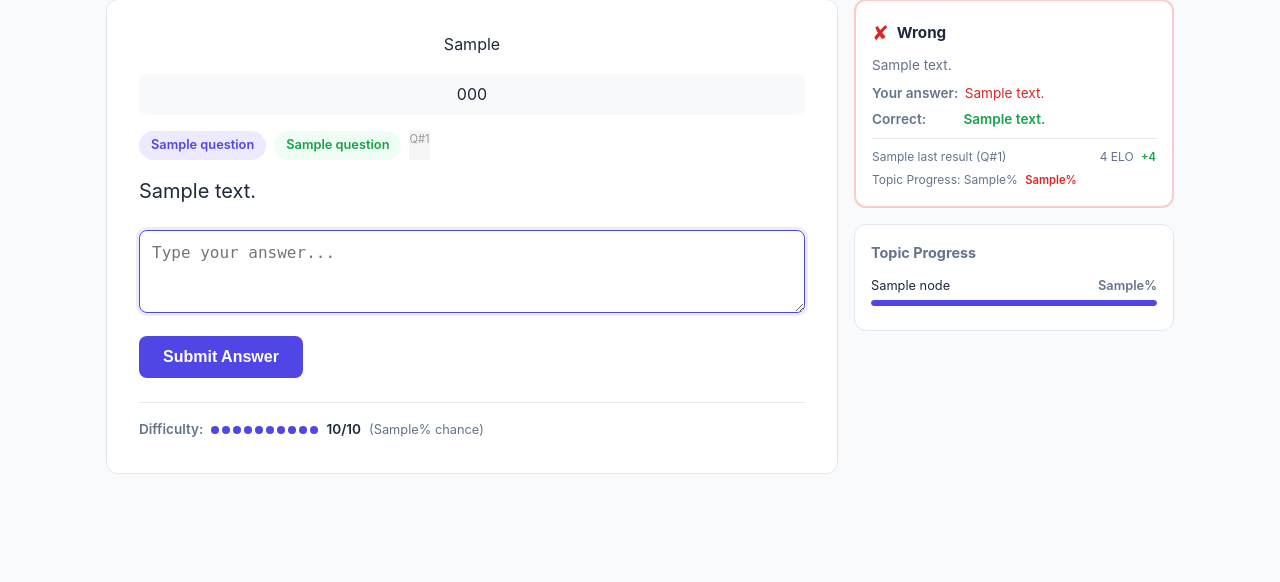
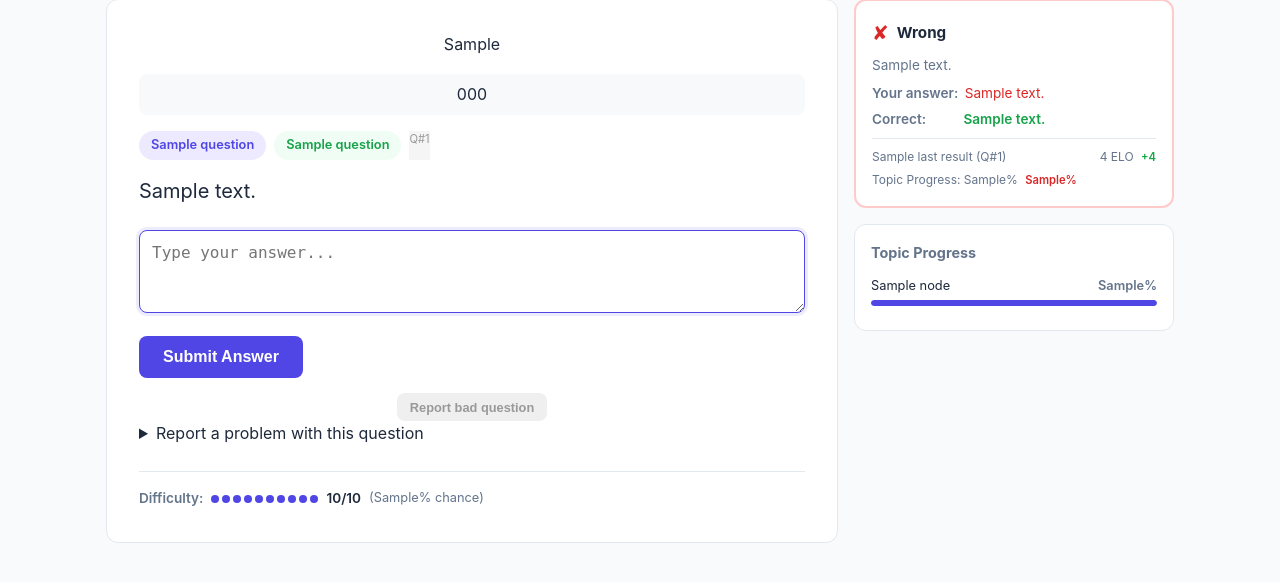
Before and after one commit to bkmrkr/mora, a Flask app: template templates/session/question.html in a window 1280 px wide. Shown: the part 176-758 px from the top of the page. Run offline with Flask 3, Linux system fonts and the light colour scheme; the template is opened without the code that fills it: most values are stand-ins (such as "Sample title", 1, 10 or a date in 2020).

Commit message:
Add question quality feedback system
- Add question_reports table to track bad question reports
- Add question_report model for CRUD operations
- Add "Report bad question" button to question page
- When reported: marks question as rejected in DB, generates new question
- Add CSS styling for report button
- Total 522 tests pass

Co-Authored-By: Claude Opus 4.6 <noreply@anthropic.com>

```diff
--- a/static/css/style.css
+++ b/static/css/style.css
@@ -687,3 +687,16 @@ code.math-fallback {
     padding: 0.1em 0.3em;
     border-radius: 3px;
 }
+
+.report-form {
+    margin-top: 15px;
+    text-align: center;
+}
+.report-btn {
+    color: #999;
+    font-size: 0.8rem;
+    text-decoration: none;
+}
+.report-btn:hover {
+    color: #d00;
+}
--- a/templates/session/question.html
+++ b/templates/session/question.html
@@ -61,6 +61,29 @@
                 <button type="submit" class="btn btn-primary">Submit Answer</button>
                 {% endif %}
             </form>
+
+            <!-- Report bad question button -->
+            <form action="{{ url_for('session.report', session_id=session_id) }}" method="post" class="report-form">
+                <input type="hidden" name="reason" value="bad_question">
+                <button type="submit" class="btn btn-link btn-sm report-btn" title="Report this question as problematic">Report bad question</button>
+            </form>
+
+            <!-- Report bad question button -->
+            <details class="report-question">
+                <summary>Report a problem with this question</summary>
+                <form action="{{ url_for('session.report', session_id=session_id) }}" method="post">
+                    <input type="hidden" name="question_id" value="{{ question.question_id }}">
+                    <select name="reason" required>
+                        <option value="">Select issue...</option>
+                        <option value="wrong_answer">Wrong answer shown</option>
+                        <option value="confusing">Question is confusing</option>
+                        <option value="inappropriate">Content not appropriate</option>
+                        <option value="other">Other issue</option>
+                    </select>
+                    <textarea name="details" placeholder="Optional details..." rows="2"></textarea>
+                    <button type="submit" class="btn btn-warning btn-sm">Submit Report & Get New Question</button>
+                </form>
+            </details>
 
             <div class="difficulty-display">
                 <span class="difficulty-label">Difficulty:</span>
```
Also changed, not shown: routes/session.py (+39 -0 lines), 2 other files.
